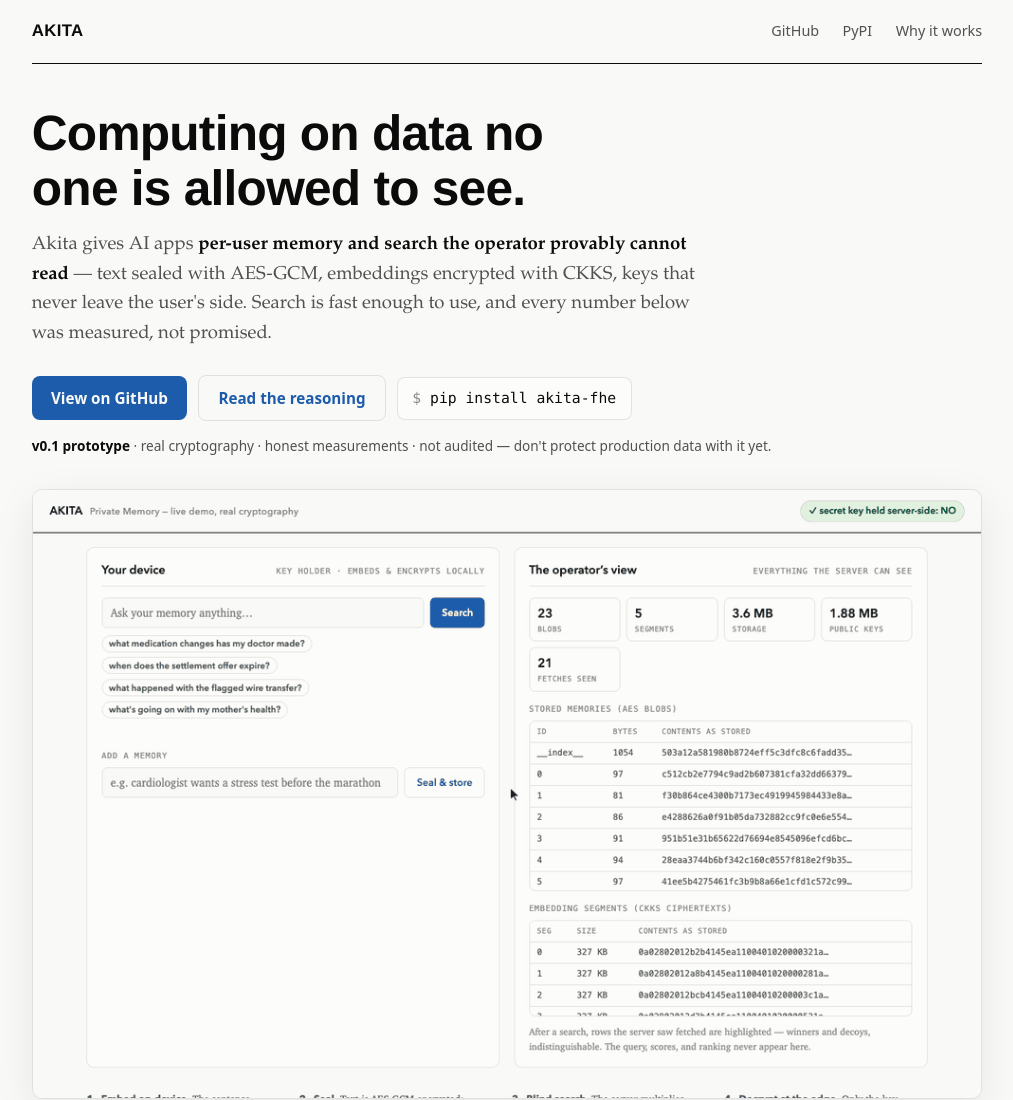
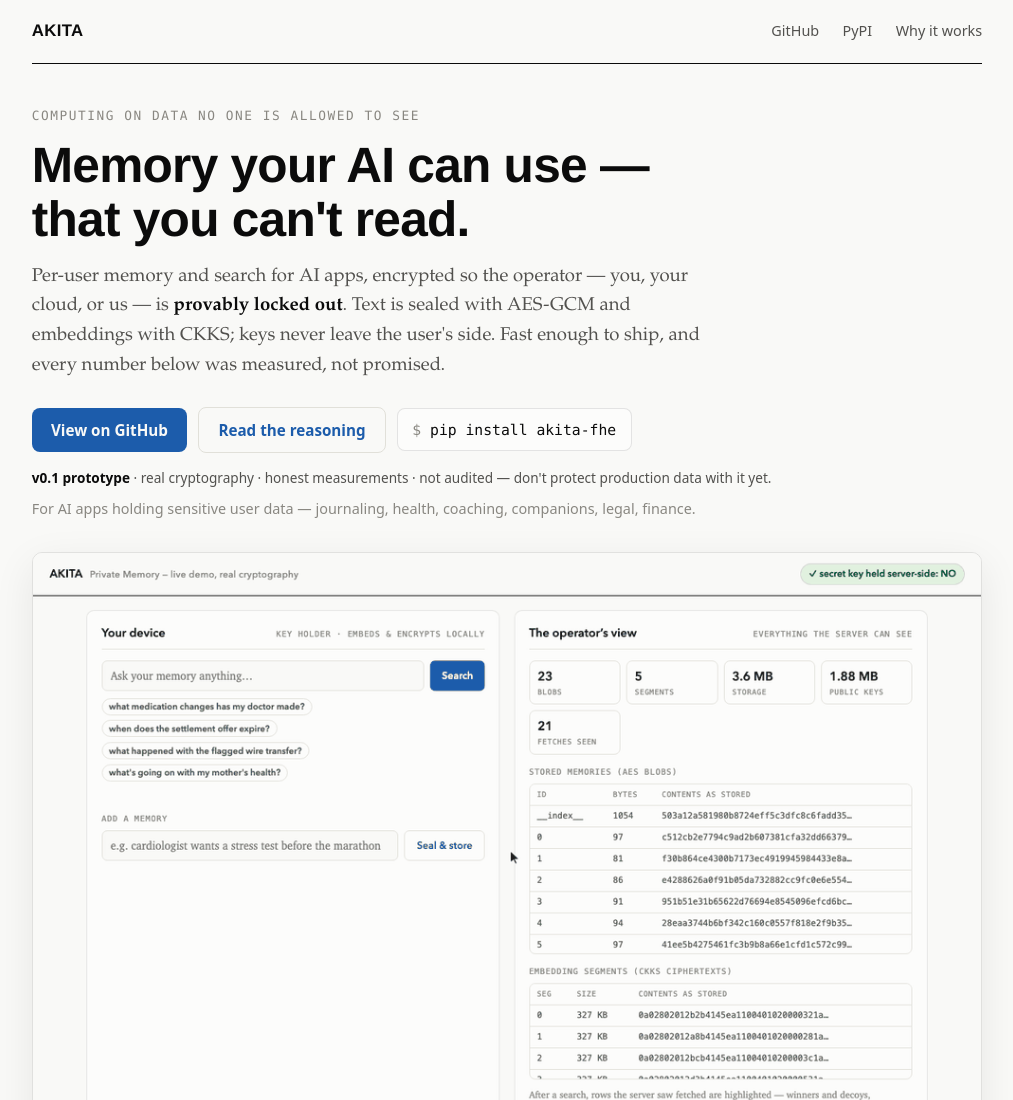
Before and after one commit to gauthierpiarrette/akita, a plain HTML site: page docs/index.html in a window 1280 px wide. Shown: the top 1100 px of the page, without its empty margins (133-1146 px from the left). Drawn offline with Linux system fonts and the light colour scheme.

Commit message:
Sharpen headline to the product benefit and add who-it-is-for line

```diff
--- a/docs/index.html
+++ b/docs/index.html
@@ -52,11 +52,16 @@
     font-family: "Avenir Next", Avenir, system-ui, sans-serif; font-size: .9rem; }
   header nav a:hover { color: var(--accent); }
 
+  .kicker {
+    font-family: ui-monospace, "SF Mono", Menlo, monospace;
+    font-size: .8rem; text-transform: uppercase; letter-spacing: .12em;
+    color: var(--muted); margin: 2.6rem 0 0;
+  }
   h1 {
     font-family: "Avenir Next", Avenir, "Helvetica Neue", system-ui, sans-serif;
     font-size: clamp(2rem, 5.5vw, 3.1rem); font-weight: 600;
     line-height: 1.1; letter-spacing: -0.015em; text-wrap: balance;
-    margin: 2.6rem 0 1rem;
+    margin: .7rem 0 1rem;
   }
   .lede { font-size: 1.16rem; color: var(--ink2); max-width: 42rem; margin: 0 0 1.6rem; }
   .lede strong { color: var(--ink); }
@@ -77,9 +82,13 @@
 
   .status {
     font-family: "Avenir Next", Avenir, system-ui, sans-serif; font-size: .85rem;
-    color: var(--ink2); margin-bottom: 2rem;
+    color: var(--ink2); margin-bottom: .5rem;
   }
   .status b { color: var(--ink); }
+  .forwho {
+    font-family: "Avenir Next", Avenir, system-ui, sans-serif; font-size: .9rem;
+    color: var(--muted); margin: 0 0 2rem;
+  }
 
   .shot { margin: 0 0 2.6rem; }
   .shot img {
@@ -125,12 +134,14 @@
     </nav>
   </header>
 
-  <h1>Computing on data no one is allowed to see.</h1>
+  <p class="kicker">Computing on data no one is allowed to see</p>
+  <h1>Memory your AI can use —<br>that you can't read.</h1>
   <p class="lede">
-    Akita gives AI apps <strong>per-user memory and search the operator
-    provably cannot read</strong> — text sealed with AES-GCM, embeddings
-    encrypted with CKKS, keys that never leave the user's side. Search is
-    fast enough to use, and every number below was measured, not promised.
+    Per-user memory and search for AI apps, encrypted so the operator —
+    you, your cloud, or us — is <strong>provably locked out</strong>. Text
+    is sealed with AES-GCM and embeddings with CKKS; keys never leave the
+    user's side. Fast enough to ship, and every number below was measured,
+    not promised.
   </p>
 
   <div class="cta">
@@ -139,6 +150,7 @@
     <code class="pipbox"><span>$</span> pip install akita-fhe</code>
   </div>
   <p class="status"><b>v0.1 prototype</b> · real cryptography · honest measurements · not audited — don't protect production data with it yet.</p>
+  <p class="forwho">For AI apps holding sensitive user data — journaling, health, coaching, companions, legal, finance.</p>
 
   <figure class="shot">
     <img src="demo.gif" alt="Akita demo: on the left, a user searches their memories in natural language; on the right, the operator's view shows only hex-opaque ciphertext and a badge reading 'secret key held server-side: NO'.">
```
Also changed, not shown: 1 other file.
